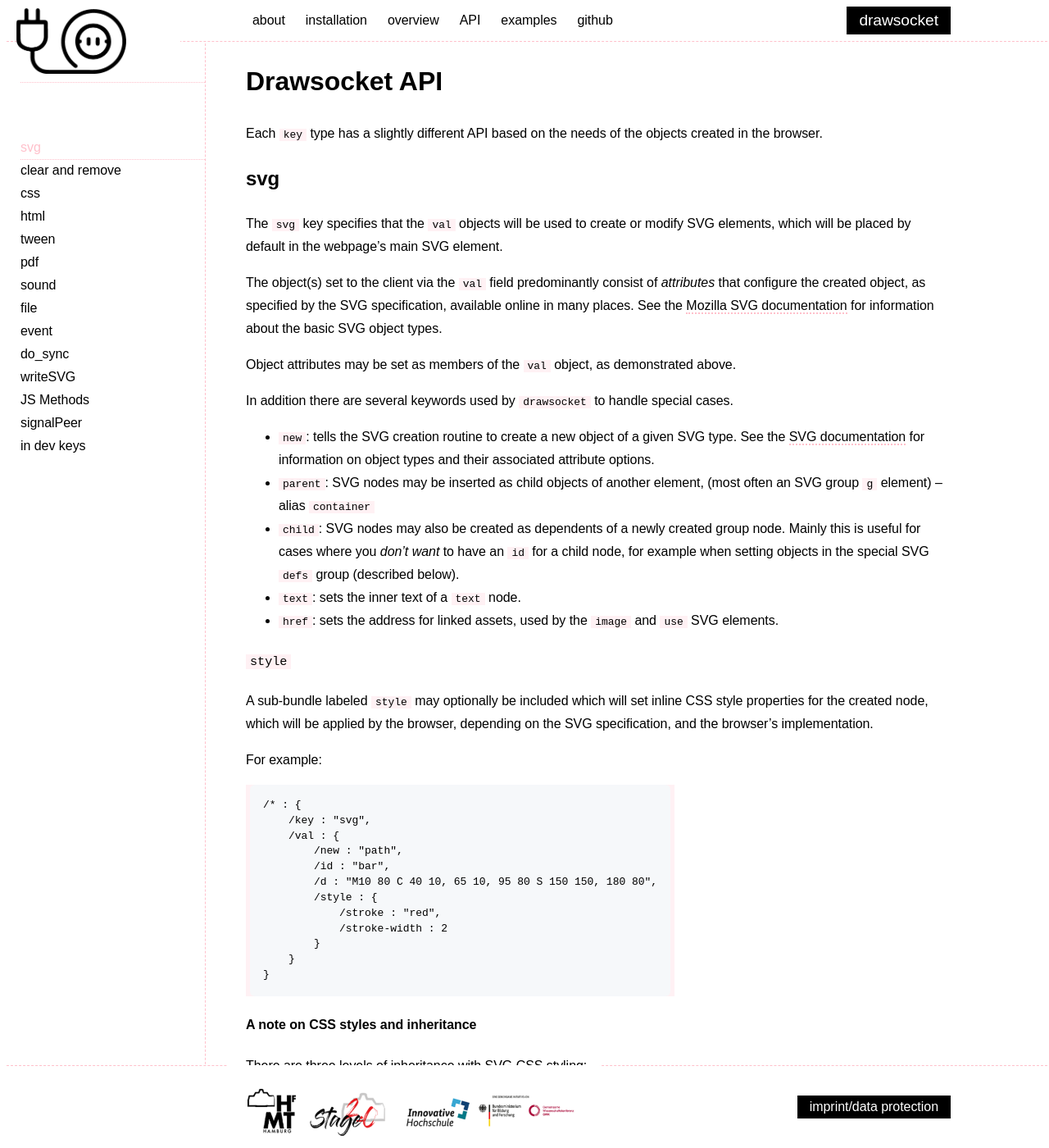
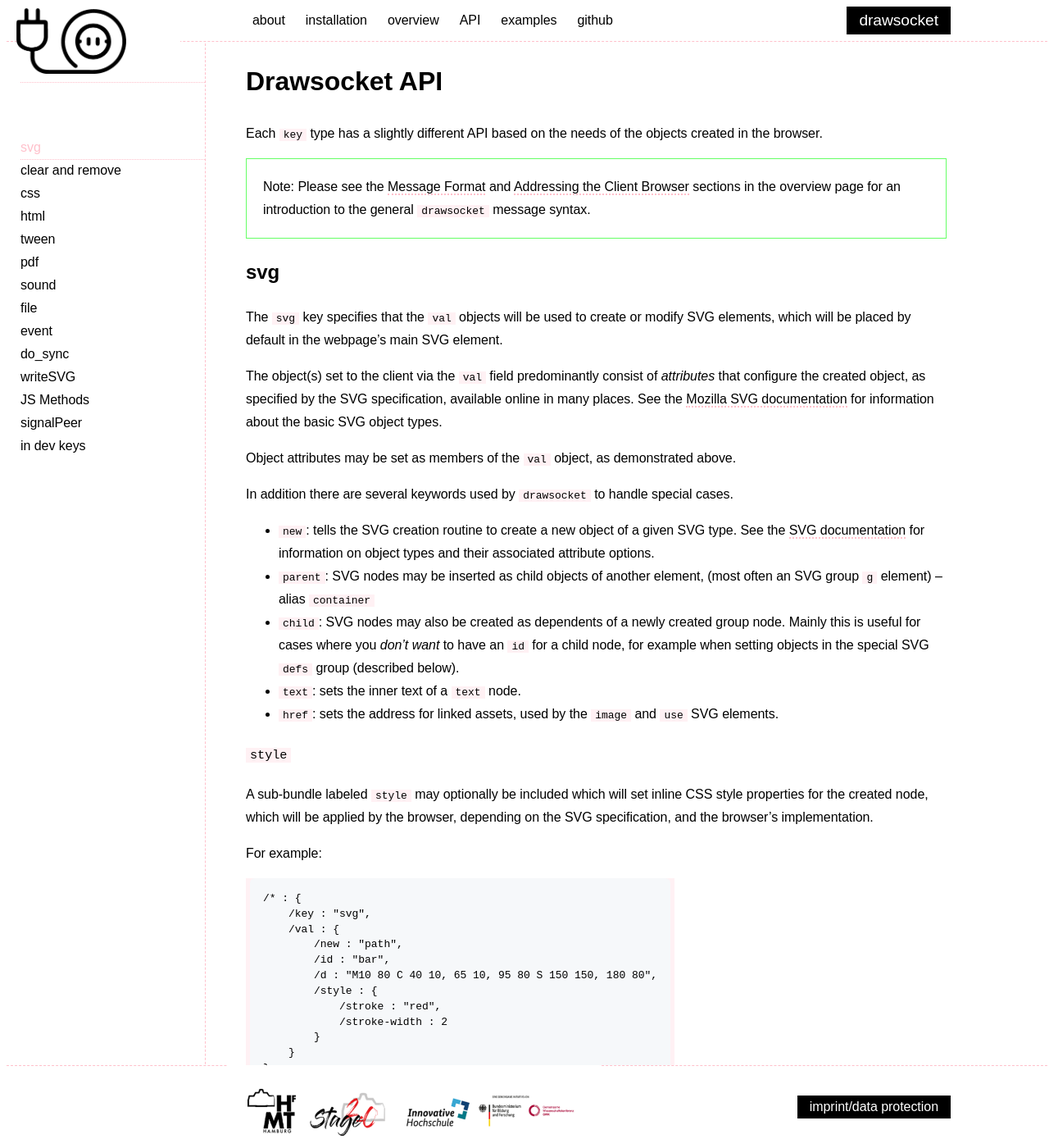
Before and after one commit to HfMT-ZM4/drawsocket.github.io, a Jekyll site: the page built from api.md, in a window 1280 px wide and 1400 px high. Shown: the whole window at 82% size. Built offline with Jekyll 4.4.1, drawn with Linux system fonts in a browser that asks for light colours.

Commit message:
added highlights

```diff
--- a/api.md
+++ b/api.md
@@ -4,7 +4,11 @@ title: API
 ---
 
 # Drawsocket API
+
 Each `key` type has a slightly different API based on the needs of the objects created in the browser.
+
+Note: Please see the [Message Format](overview.html#message-format) and [Addressing the Client Browser](overview.html#addressing-the-client-browser) sections in the overview page for an introduction to the general `drawsocket` message syntax.
+{: class="highlight-note" }
 
 ## __svg__
 {: class="api_key"}
--- a/assets/css/main.css
+++ b/assets/css/main.css
@@ -13,6 +13,7 @@ html {
     --side-margin: 25px;
     --bg-color: white;
     --fg-color: pink;
+    --accent-color: #66ff66;
     --footer-height: 100px;
 }
 
@@ -254,3 +255,8 @@ code {
 .line_breaks {
     white-space: pre-wrap;
 }
+
+.highlight-note {
+   border: 1px solid var(--accent-color);
+   padding: 20px;
+}
```
